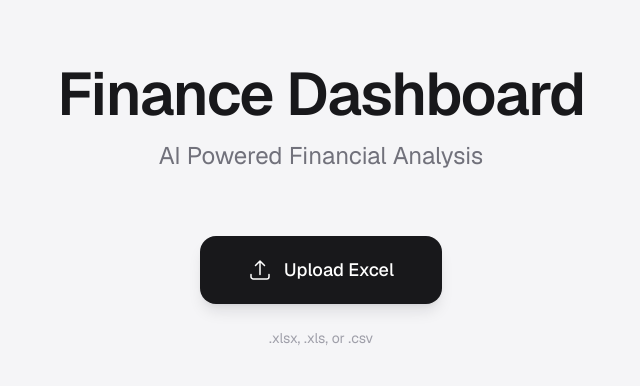
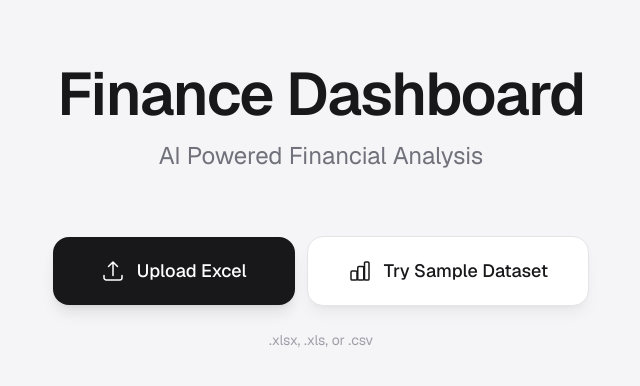
Before and after one commit to gingerjiang17/enterprise-finance-copilot, a Next.js app: page / in a window 1280 px wide. Shown: the top 386 px of the page, without its empty margins (319-959 px from the left). Built offline with nearby package versions, Linux system fonts and the light colour scheme.

Commit message:
Add sample dataset demo mode

```diff
--- a/app/page.tsx
+++ b/app/page.tsx
@@ -20,6 +20,36 @@ export default function Home() {
   const [sheetNames, setSheetNames] = useState<string[]>([]);
   const [selectedSheet, setSelectedSheet] = useState<string | null>(null);
   const [sheetRows, setSheetRows] = useState<Row[]>([]);
+  const [isLoadingSample, setIsLoadingSample] = useState(false);
+
+  function resetWorkbook() {
+    workbookRef.current = null;
+    setFileName(null);
+    setSheetNames([]);
+    setSelectedSheet(null);
+    setSheetRows([]);
+  }
+
+  function loadWorkbook(workbook: XLSX.WorkBook, displayFileName: string) {
+    workbookRef.current = workbook;
+    setFileName(displayFileName);
+
+    const names = workbook.SheetNames;
+    setSheetNames(names);
+
+    const preferredSheetName = names.includes("P&L_Monthly_Upload")
+      ? "P&L_Monthly_Upload"
+      : names[0];
+
+    if (!preferredSheetName) {
+      setSelectedSheet(null);
+      setSheetRows([]);
+      return;
+    }
+
+    setSelectedSheet(preferredSheetName);
+    setSheetRows(getSheetRows(workbook, preferredSheetName));
+  }
 
   function loadSheet(sheetName: string) {
     const workbook = workbookRef.current;
@@ -35,33 +65,40 @@ export default function Home() {
 
   async function handleFileChange(event: React.ChangeEvent<HTMLInputElement>) {
     const file = event.target.files?.[0];
+
     if (!file) {
-      workbookRef.current = null;
-      setFileName(null);
-      setSheetNames([]);
-      setSelectedSheet(null);
-      setSheetRows([]);
+      resetWorkbook();
       return;
     }
 
-    setFileName(file.name);
-
     const buffer = await file.arrayBuffer();
     const workbook = XLSX.read(buffer, { type: "array" });
-    workbookRef.current = workbook;
 
-    const names = workbook.SheetNames;
-    setSheetNames(names);
-
-    const firstSheetName = names[0];
-    if (!firstSheetName) {
-      setSelectedSheet(null);
-      setSheetRows([]);
-      return;
+    loadWorkbook(workbook, file.name);
   }
 
-    setSelectedSheet(firstSheetName);
-    setSheetRows(getSheetRows(workbook, firstSheetName));
+  async function handleSampleDatasetClick() {
+    try {
+      setIsLoadingSample(true);
+
+      const response = await fetch(
+        "/sample-data/enterprise-finance-sample.xlsx"
+      );
+
+      if (!response.ok) {
+        throw new Error("Failed to load sample dataset.");
+      }
+
+      const buffer = await response.arrayBuffer();
+      const workbook = XLSX.read(buffer, { type: "array" });
+
+      loadWorkbook(workbook, "enterprise-finance-sample.xlsx");
+    } catch (error) {
+      console.error(error);
+      alert("Failed to load the sample dataset. Please check the sample file.");
+    } finally {
+      setIsLoadingSample(false);
+    }
   }
 
   const previewRows = sheetRows.slice(0, 10);
@@ -78,7 +115,8 @@ export default function Home() {
           AI Powered Financial Analysis
         </p>
 
-        <label className="group mt-16 cursor-pointer">
+        <div className="mt-16 flex flex-col items-center gap-3 sm:flex-row">
+          <label className="group cursor-pointer">
             <input
               type="file"
               accept=".xlsx,.xls,.csv"
@@ -105,14 +143,37 @@ export default function Home() {
             </span>
           </label>
 
+          <button
+            type="button"
+            onClick={handleSampleDatasetClick}
+            disabled={isLoadingSample}
+            className="inline-flex items-center gap-3 rounded-2xl border border-zinc-200 bg-white px-10 py-5 text-lg font-medium text-zinc-900 shadow-lg shadow-zinc-900/5 transition-all duration-200 hover:border-zinc-300 hover:bg-zinc-50 hover:shadow-xl hover:shadow-zinc-900/10 active:scale-[0.98] disabled:cursor-not-allowed disabled:opacity-60"
+          >
+            <svg
+              xmlns="http://www.w3.org/2000/svg"
+              viewBox="0 0 24 24"
+              fill="none"
+              stroke="currentColor"
+              strokeWidth="1.5"
+              className="h-6 w-6"
+              aria-hidden="true"
+            >
+              <path
+                strokeLinecap="round"
+                strokeLinejoin="round"
+                d="M3 13.125C3 12.504 3.504 12 4.125 12h3.75C8.496 12 9 12.504 9 13.125v6.75C9 20.496 8.496 21 7.875 21h-3.75A1.125 1.125 0 0 1 3 19.875v-6.75ZM9.75 8.625c0-.621.504-1.125 1.125-1.125h3.75c.621 0 1.125.504 1.125 1.125v11.25c0 .621-.504 1.125-1.125 1.125h-3.75a1.125 1.125 0 0 1-1.125-1.125V8.625ZM16.5 4.125C16.5 3.504 17.004 3 17.625 3h2.25C20.496 3 21 3.504 21 4.125v15.75c0 .621-.504 1.125-1.125 1.125h-2.25a1.125 1.125 0 0 1-1.125-1.125V4.125Z"
+              />
+            </svg>
+            {isLoadingSample ? "Loading..." : "Try Sample Dataset"}
+          </button>
+        </div>
+
         {fileName ? (
           <p className="mt-6 text-sm font-medium text-zinc-600">
             Selected file: {fileName}
           </p>
         ) : (
-          <p className="mt-6 text-sm text-zinc-400">
-            .xlsx, .xls, or .csv
-          </p>
+          <p className="mt-6 text-sm text-zinc-400">.xlsx, .xls, or .csv</p>
         )}
 
         {sheetNames.length > 0 && selectedSheet && (
```
Also changed, not shown: 1 other file (tests, documents, lock files or other folders). Lines whose indentation alone changed are shown as unchanged.
